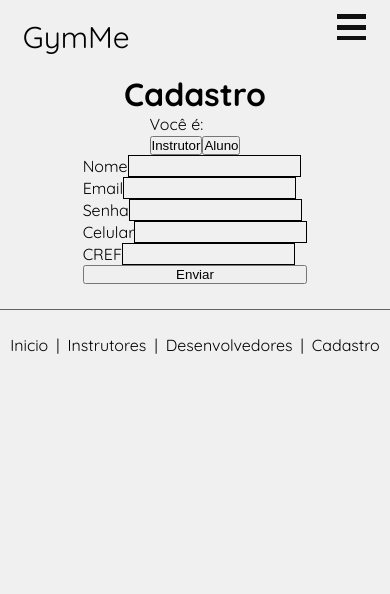
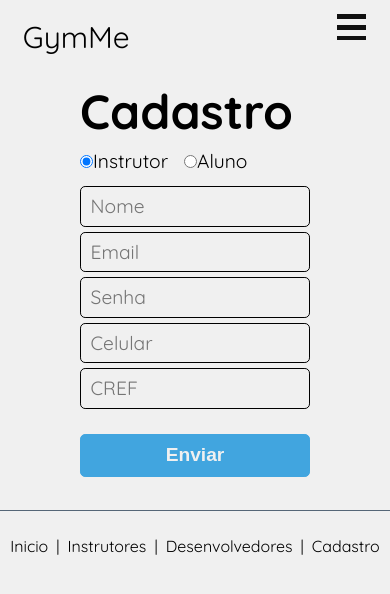
Before and after one commit to victorhfernandes/GymMe, a React (Vite) app: page /cadastro in a window 390 px wide. Shown: the top 594 px of the page. Built offline with nearby package versions, Linux system fonts and the light colour scheme; the HTML template or start-up script is replaced by a standard one.

Commit message:
home a cadastro atualizados e responsivos; css atualizado para rem

```diff
--- a/src/pages/Cadastro/Cadastro.css
+++ b/src/pages/Cadastro/Cadastro.css
@@ -1,7 +1,6 @@
 .containner-cadastro {
-  display: flex;
-  flex-direction: column;
-  align-items: center;
+  display: block;
+  padding: 2% 5rem;
 }
 
 .input-cadastro {
@@ -10,5 +9,14 @@
 
 .forms-cadastro {
   display: flex;
+  gap: 0.32rem;
+  margin-top: 0.8rem;
   flex-direction: column;
 }
+
+.radio-flex {
+  display: flex;
+  gap: 1rem;
+  font-size: 1.2rem;
+  margin: 0.5rem 0;
+}
--- a/src/pages/Cadastro/Cadastro.tsx
+++ b/src/pages/Cadastro/Cadastro.tsx
@@ -2,8 +2,9 @@ import { FormEvent, useState } from "react";
 import "./Cadastro.css";
 
 const Cadastro = () => {
-  const [nome, setNome] = useState("");
-  const [email, setEmail] = useState("");
+  const [nome, setNome] = useState(sessionStorage.getItem("nome") || "");
+  const [email, setEmail] = useState(sessionStorage.getItem("email") || "");
+  const [categoria, setCategoria] = useState("instrutor");
   const [senha, setSenha] = useState("");
   const [celular, setCelular] = useState("");
   const [cref, setCref] = useState("");
@@ -11,6 +12,18 @@ const Cadastro = () => {
   const handleSubmit = async (event: FormEvent) => {
     event.preventDefault(); // prevent page refresh
 
+    //solução temporaria
+    if (
+      nome === "" ||
+      email === "" ||
+      senha === "" ||
+      celular === "" ||
+      cref === ""
+    ) {
+      alert("Prencha todos os campos!");
+      throw new Error("Prencha todos os campos!");
+    }
+    //
     const URL = "http://localhost:3000/api/instrutor";
 
     const cadastro = {
@@ -30,76 +43,90 @@ const Cadastro = () => {
     });
 
     const responseJson = await response.json();
-    alert(responseJson);
+
+    //solução temporaria
+    console.log(responseJson);
+    alert("Cadastro feito com sucesso!");
+    //
   };
 
   return (
     <>
       <div className="containner-cadastro">
-        <h1>Cadastro</h1>
-        <label>
-          Você é:
-          <div>
-            <button>Instrutor</button>
-            <button>Aluno</button>
+        <h1 className="title">Cadastro</h1>
+        <div className="radio-flex">
+          <label className="label-cadastro">
+            <input
+              type="radio"
+              name="categoria"
+              value="instrutor"
+              checked={"instrutor" === categoria}
+              onChange={(event) => setCategoria(event.target.value)}
+            />
+            Instrutor
+          </label>
+
+          <label className="label-cadastro">
+            <input
+              type="radio"
+              name="categoria"
+              value="aluno"
+              checked={"aluno" === categoria}
+              onChange={(event) => setCategoria(event.target.value)}
+            />
+            Aluno
+          </label>
         </div>
-        </label>
         <form className="forms-cadastro" onSubmit={handleSubmit}>
-          <label>
-            Nome
           <input
-              className="input-cadastro"
+            className="radio"
             type="text"
+            placeholder="Nome"
             onChange={(event) => setNome(event.target.value)}
             value={nome}
             autoComplete="on"
             name="nome"
           />
-          </label>
-          <label>
-            Email
+
           <input
             className="input-cadastro"
             type="email"
+            placeholder="Email"
             onChange={(event) => setEmail(event.target.value)}
             value={email}
             autoComplete="on"
             name="email"
           />
-          </label>
-          <label>
-            Senha
           <input
             className="input-cadastro"
             type="password"
+            placeholder="Senha"
             onChange={(event) => setSenha(event.target.value)}
             value={senha}
             autoComplete="on"
             name="senha"
           />
-          </label>
-          <label>
-            Celular
+
           <input
             className="input-cadastro"
             type="text"
+            placeholder="Celular"
             onChange={(event) => setCelular(event.target.value)}
             value={celular}
             autoComplete="on"
             name="celular"
           />
-          </label>
-          <label>
-            CREF
+
           <input
             className="input-cadastro"
             type="text"
+            placeholder="CREF"
             onChange={(event) => setCref(event.target.value)}
             value={cref}
             autoComplete="on"
             name="cref"
           />
-          </label>
+
           <button type="submit">Enviar</button>
         </form>
       </div>
--- a/src/pages/Home/Home.css
+++ b/src/pages/Home/Home.css
@@ -1,9 +1,3 @@
-@media (max-width: 900px) {
-  .containner {
-    flex-direction: column;
-  }
-}
-
 .containner {
   display: flex;
   box-sizing: border-box;
@@ -30,25 +24,25 @@ input {
 }
 
 .title {
-  font-size: 50px;
+  font-size: 3rem;
 }
 
 .subtitle {
-  font-size: 30px;
+  font-size: 2rem;
 }
 
 .text {
-  font-size: 20px;
+  font-size: 1.2rem;
 }
 
 .margin {
-  margin-bottom: 15px;
+  margin-bottom: 1rem;
 }
 
 .logo {
   width: 50%;
   border-radius: 50%;
-  box-shadow: 15px 30px 50px #00000050;
+  box-shadow: 1rem 2rem 3rem #00000050;
 }
 
 .right {
@@ -62,35 +56,49 @@ input {
 .login-div {
   display: flex;
   flex-direction: column;
-  border-radius: 8px;
+  gap: 0.32rem;
+  border-radius: 0.5rem;
   background-color: #f0f0f0;
 }
 
-.input-login {
-  border: 1px solid #000000;
+input {
+  border: 0.06rem solid #000000;
   background-color: #f0f0f0;
-  padding: 7px 10px;
-  border-radius: 5px;
-  font-size: 18px;
+  padding: 0.45rem 0.6rem;
+  border-radius: 0.32rem;
+  font-size: 1.2rem;
   color: black;
-  margin-bottom: 5px;
 }
 
-.btn-login {
+button {
   background-color: #41a5df;
-  padding: 5px 9px;
-  border-radius: 5px;
-  font-size: 18px;
+  padding: 0.5em 0.8em;
+  border-radius: 0.32rem;
+  font-size: 1.2rem;
   color: #f0f0f0;
-  border: 1px solid #41a5df;
-  margin-top: 20px;
+  border: 0.06rem solid #41a5df;
+  margin-top: 1.25rem;
   font-weight: 600;
 }
 
-.btn-login:hover {
+button:hover {
   opacity: 0.8;
 }
 
-.btn-login:active {
+button:active {
   opacity: 1;
 }
+
+@media (max-width: 56.25em /*900px*/) {
+  .containner {
+    flex-direction: column;
+  }
+
+  .info-div {
+    width: 95%;
+  }
+
+  .right {
+    display: none;
+  }
+}
--- a/src/pages/Home/Home.tsx
+++ b/src/pages/Home/Home.tsx
@@ -1,7 +1,17 @@
 import "./Home.css";
 import logo from "../../assets/logo.jpg";
+import { useState } from "react";
+import { Link } from "react-router-dom";
 
 const Home = () => {
+  const [nome, setNome] = useState("");
+  const [email, setEmail] = useState("");
+
+  const storeData = () => {
+    sessionStorage.setItem("nome", nome);
+    sessionStorage.setItem("email", email);
+  };
+
   return (
     <>
       <div className="containner">
@@ -10,17 +20,30 @@ const Home = () => {
             <h1 className="title margin">Encontre agora seu instrutor</h1>
             <p className="text margin">
               Nosso site conecta você a instrutores qualificados que oferecem
-              treinos personalizados,adaptados às suas necessidades e objetivos.
+              treinos personalizados, adaptados às suas necessidades e
+              objetivos.
             </p>
             <h2 className="subtitle margin">Faça seu Cadastro</h2>
             <div className="login-div">
-              <input className="input-login" type="text" placeholder="Email" />
               <input
-                className="input-login"
-                type="password"
-                placeholder="Senha"
+                type="text"
+                placeholder="Nome"
+                onChange={(event) => setNome(event.target.value)}
+                value={nome}
+                autoComplete="on"
+                name="nome"
               />
-              <button className="btn-login">Entrar</button>
+              <input
+                type="email"
+                placeholder="Email"
+                onChange={(event) => setEmail(event.target.value)}
+                value={email}
+                autoComplete="on"
+                name="email"
+              />
+              <Link to="/cadastro">
+                <button onClick={storeData}>Cadastre-se</button>
+              </Link>
             </div>
           </div>
         </div>
```
Lines whose indentation alone changed are shown as unchanged.
